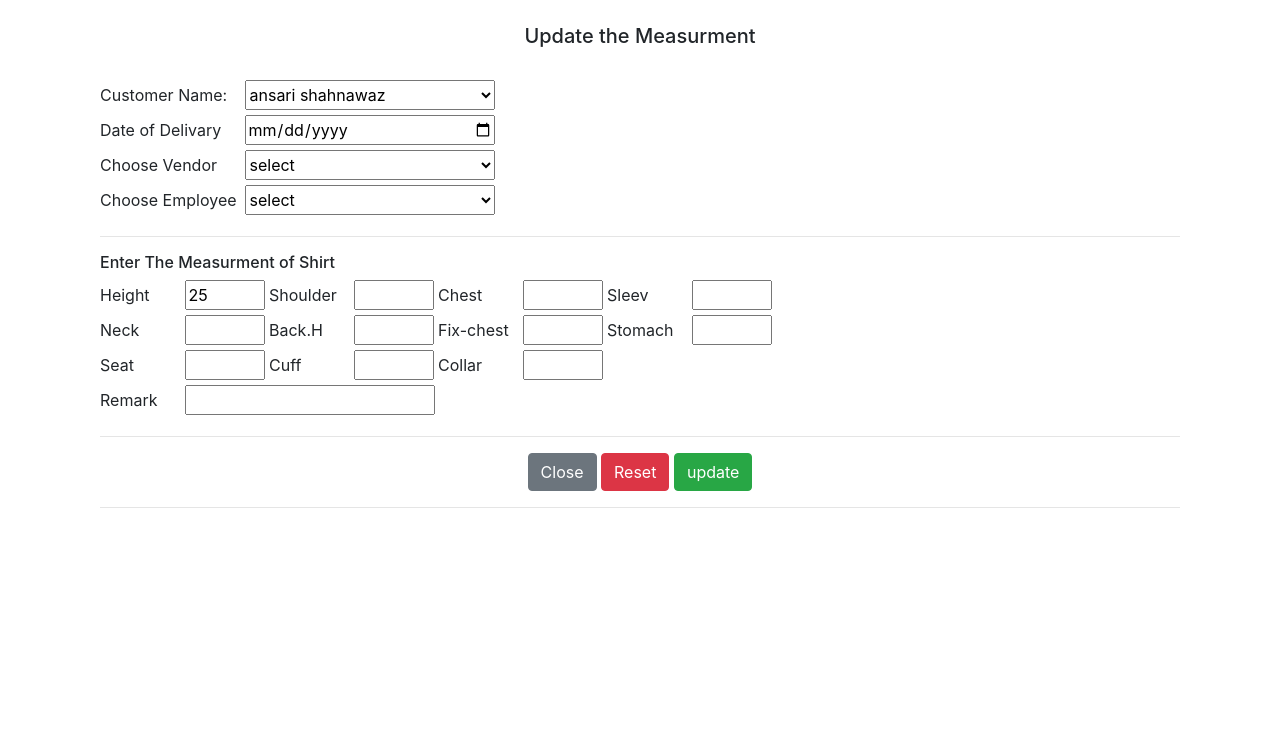
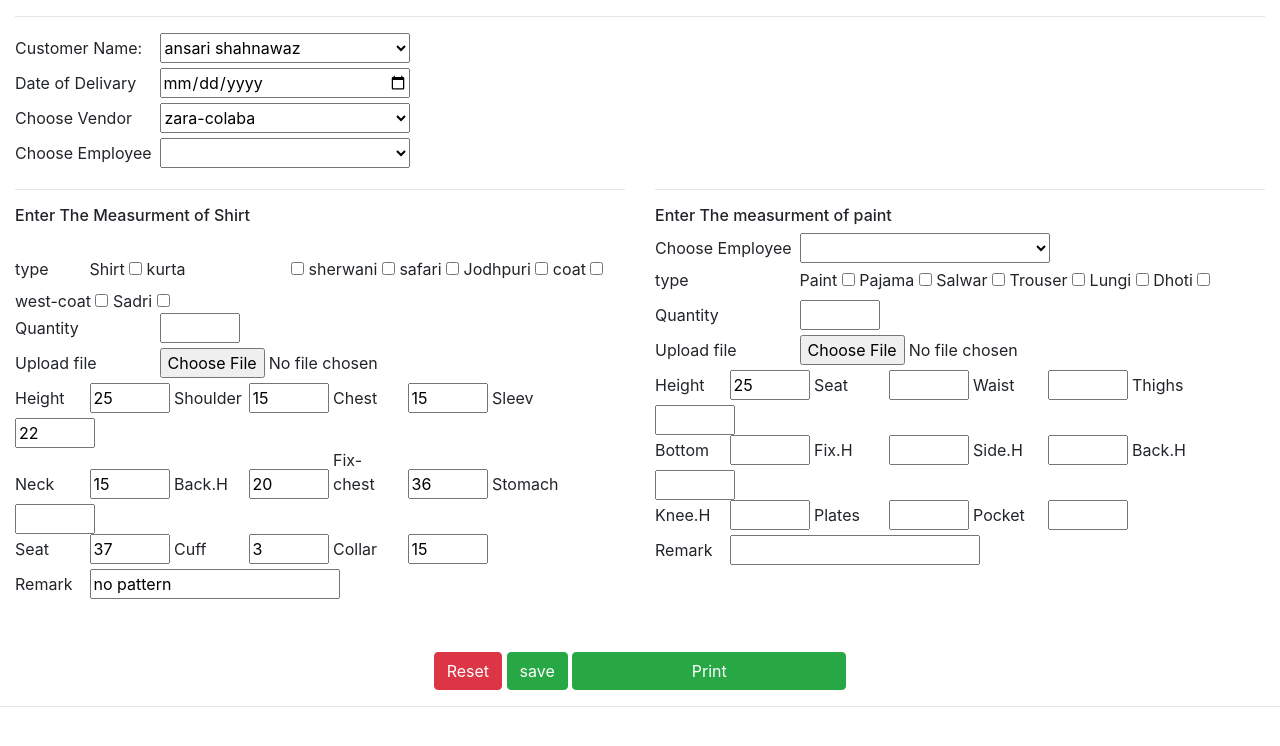
Before and after one commit to mohammedmoheed/smart_choice, a PHP site: page /project/Customer/order_update.php?id=6 in a window 1280 px wide. Shown: the top 746 px of the page. Run offline with PHP 8.4, Linux system fonts and the light colour scheme; data comes from the database, SQL or seed files in the repository; data that the repository does not hold is empty.

Commit message:
edit section works

```diff
--- a/Customer/order_update.php
+++ b/Customer/order_update.php
@@ -4,7 +4,6 @@ $id=$_GET['id'];
 $sqledit = "SELECT * FROM `orders` where sr='$id'";
 $resultedit= mysqli_query($conn, $sqledit);
 
-// Find the number of records returned
 $numedit = mysqli_num_rows($resultedit);
 $rowedit = mysqli_fetch_assoc($resultedit);
 ?>
@@ -47,7 +46,7 @@ $conn->close();
       display:inline-block;
       }
       #measurment{
-        width: 80px;
+        width: 70px;
       }
       .mycss{
         height:30px;
@@ -58,21 +57,19 @@ $conn->close();
   <title>Update details</title>
 </head>
 <body>
-<div class="container">
-<form action="order_update.php" method="post">
-          <br>
-        <h5 style="text-align:center;">Update the Measurment</h5>
-        <br>
-                        <div class="container">
+  <div class="container-fluid">
     <div class="row">
       <div class="col-sm-12">
+        <hr>
+      <form id="form1" action="shirt_reg.php" method="post" enctype="multipart/form-data">
+
                       <label>Customer Name:</label>
                       <?php
                     $sql3 = "SELECT id, cust_name FROM customer";
                     $result3 = mysqli_query($conn, $sql3);
                     if ($result3) {
 
-                                    echo '<select name="cust_name" class="mycss">';
+                            echo '<select name="cust_name" class="mycss" important>';
                             echo '<option>'.$rowedit['cust_name'].'</option>';
                             echo '<option>select</option>';
                             while ($row = mysqli_fetch_assoc($result3)) {
@@ -82,11 +79,9 @@ $conn->close();
                         } else {
                             echo "Error: " . $sql . "<br>" . mysqli_error($conn);
                         }
-                                ?>
-                        <div class="row">
-                          <div class="col">
+                        ?><br>
                     <label>Date of Delivary</label>
-                            <input type="date" name="del_date" id="del_date" class="mycss" Value="<?php echo $row['del_date'];?>"><br>
+                    <input type="date" name="del_date" id="del_date" value="<?php echo $rowedit['del_date'];?>" class="mycss"><br>
                     <label>Choose Vendor</label>
                     <?php
                     $sql = "SELECT id, ven_name FROM vendors";
@@ -94,6 +89,7 @@ $conn->close();
                     if ($result) {
 
                             echo '<select name="vendor" class="mycss">';
+                            echo '<option>'.$rowedit['vendor'].'</option>';
                             echo '<option>select</option>';
                             while ($row = mysqli_fetch_assoc($result)) {
                                 echo '<option value="' . $row['ven_name'] . '">' . $row['ven_name'] . ' '  . '</option>';
@@ -111,6 +107,7 @@ $conn->close();
                     if ($result2) {
 
                             echo '<select name="emp_name" id="emp_name" class="mycss">';
+                            echo '<option>'.$rowedit['emp_name'].'</option>';
                             echo '<option>select</option>';
                             while ($row = mysqli_fetch_assoc($result2)) {
                                 echo '<option value="' . $row['emp_name'] . '">' . $row['emp_name'] . ' '  . '</option>';
@@ -120,61 +117,164 @@ $conn->close();
                             echo "Error: " . $sql2 . "<br>" . mysqli_error($conn);
                         }
 
+                        ?>
+
+    </div>
+      <div class="col-sm-6">
+
+
+
+                    <hr>
+
+                        <h6>Enter The Measurment of Shirt</h6>
+                        <br>
+                        <label id="measurment">type</label>
+                        <lable>Shirt</label>
+                        <input type="checkbox" name="type[]" id="shirt" Value="shirt">
+                        <label>kurta</label>
+                        <input type="checkbox" name="type[]" id="kurta" Value="kurta">
+                        <lable>sherwani</label>
+                        <input type="checkbox" name="type[]" id="sherwani" Value="sherwani">
+                        <lable>safari</label>
+                        <input type="checkbox" name="type[]" id="safari" Value="safari">
+                        <lable>Jodhpuri</label>
+                        <input type="checkbox" name="type[]" id="Jodhpuri" Value="Jodhpuri">
+                        <lable>coat</label>
+                        <input type="checkbox" name="type[]" id="coat" Value="coat">
+                        <lable>west-coat</label>
+                        <input type="checkbox" name="type[]" id="west-coat" Value="west-coat">
+                        <lable>Sadri</label>
+                        <input type="checkbox" name="type[]" id="Sadri" Value="Sadri">
+                        <br>
+                        <label>Quantity</label>
+                        <input type="text" Value="<?php echo $rowedit['quantity'];?>" name="quantity" id="quantity">
+                        <br>
+                        <label>Upload file</label>
+                        <input type="file" name="uploadfile">
+                        <br>
+                        <label id="measurment">Height</label>
+                        <input type="text" value="<?php echo $rowedit['height'];?>" id="height" name="height">
+                        <label id="measurment">Shoulder</label>
+                        <input type="text" value="<?php echo $rowedit['shoulder'];?>" id="shoulder" name="shoulder">
+                        <label id="measurment">Chest</label>
+                        <input type="text" value="<?php echo $rowedit['chest'];?>" id="chest" name="chest">
+                        <label id="measurment">Sleev</label>
+                        <input type="text" value="<?php echo $rowedit['sleev'];?>" id="sleev" name="sleev">
+                        <br>
+                        <label id="measurment">Neck</label>
+                        <input type="text" value="<?php echo $rowedit['neck'];?>" id="neck" name="neck">
+                        <label id="measurment">Back.H</label>
+                        <input type="text" value="<?php echo $rowedit['bh'];?>" id="bh" name="bh">
+                        <label id="measurment">Fix-chest</label>
+                        <input type="text" value="<?php echo $rowedit['fix'];?>" id="fix" name="fix">
+                        <label id="measurment">Stomach</label>
+                        <input type="text" value="<?php echo $rowedit['stomach'];?>" id="stomach" name="stomach">
+                        <br>
+                        <label id="measurment">Seat</label>
+                        <input type="text"value="<?php echo $rowedit['seat'];?>" id="seat" name="seat">
+                        <label id="measurment">Cuff</label>
+                        <input type="text" value="<?php echo $rowedit['cuff'];?>" id="cuff" name="cuff">
+                        <label id="measurment">Collar</label>
+                        <input type="text" value="<?php echo $rowedit['collar'];?>" id="collar" name="collar">
+                        <br>
+                        <label id="measurment">Remark</label>
+                        <input type="text" value="<?php echo $rowedit['rem'];?>" id="rem" name="rem" class="mycss">
+
+    </div><!--col1-->
+    <div class="col-sm-6">
+      <hr>
+    <h6>Enter The measurment of paint</h6>
+                                <label>Choose Employee</label>
+                                <?php
+                            $sql4 = "SELECT id, emp_name FROM employee";
+                            $result4 = mysqli_query($conn, $sql4);
+                            if ($result4) {
+
+                                    echo '<select name="paint_emp_name" id="paint_emp_name" class="mycss">';
+                                    echo '<option>'.$rowedit['paint_emp_name'].'</option>';
+                                    echo '<option>select</option>';
+                                    while ($row = mysqli_fetch_assoc($result4)) {
+                                        echo '<option value="' . $row['emp_name'] . '">' . $row['emp_name'] . ' '  . '</option>';
+                                    }
+                                    echo '</select>';
+                                } else {
+                                    echo "Error: " . $sql4 . "<br>" . mysqli_error($conn);
+                                }
+
                                 mysqli_close($conn);
                                 ?>
+                                <br>
+                                <label id="paint_measurment">type</label>
+                                <lable>Paint</label>
+                                <input type="checkbox" name="paint_type[]" id="paint" Value="paint">
+                                <lable>Pajama</label>
+                                <input type="checkbox" name="paint_type[]" id="pajama" Value="pajama">
+                                <lable>Salwar</label>
+                                <input type="checkbox" name="paint_type[]" id="salwar" Value="salwar">
+                                <lable>Trouser</label>
+                                <input type="checkbox" name="paint_type[]" id="trouser" Value="trouser">
+                                <lable>Lungi</label>
+                                <input type="checkbox" name="paint_type[]" id="lungi" Value="lungi">
+                                <lable>Dhoti</label>
+                                <input type="checkbox" name="paint_type[]" id="dhoti" Value="dhoti">
+                                <br>
+                                <label>Quantity</label>
+                                <input type="text" value="<?php echo $rowedit['pquantity'];?>" name="pquantity" id="pquantity">
+                                <br>
+                                <label>Upload file</label>
+                                <input type="file" name="uploadfile1">
+                                <br>
+                                <label id="measurment">Height</label>
+                                <input type="text" value="<?php echo $rowedit['height'];?>" id="pheight" name="pheight">
+                                <label id="measurment">Seat</label>
+                                <input type="text" value="<?php echo $rowedit['pseat'];?>" id="pseat" name="pseat">
+                                <label id="measurment">Waist</label>
+                                <input type="text" value="<?php echo $rowedit['waist'];?>" id="waist" name="waist">
+                                <label id="measurment">Thighs</label>
+                                <input type="text"value="<?php echo $rowedit['thighs'];?>" id="thighs" name="thighs">
+                                <br>
+                                <label id="measurment">Bottom</label>
+                                <input type="text" value="<?php echo $rowedit['bottom'];?>" id="bottom" name="bottom">
+                                <label id="measurment">Fix.H</label>
+                                <input type="text" value="<?php echo $rowedit['fh'];?>" id="fh" name="fh">
+                                <label id="measurment">Side.H</label>
+                                <input type="text" id="sh" value="<?php echo $rowedit['sh'];?>" name="sh">
+                                <label id="measurment">Back.H</label>
+                                <input type="text" value="<?php echo $rowedit['pbh'];?>" id="pbh" name="pbh">
+                                <br>
+                                <label id="measurment">Knee.H</label>
+                                <input type="text" value="<?php echo $rowedit['kn'];?>" id="kn" name="kn">
+                                <label id="measurment">Plates</label>
+                                <input type="text" value="<?php echo $rowedit['plates'];?>" id="plates" name="plates">
+                                <label id="measurment">Pocket</label>
+                                <input type="text" value="<?php echo $rowedit['pocket'];?>" id="pocket" name="pocket">
+                                <br>
+                                <label id="measurment">Remark</label>
+                                <input type="text" value="<?php echo $rowedit['prem'];?>" id="prem" name="prem" class="mycss">
+    </div><!--col2-->
+    </div><!--row--><br><br>
+    <div class="row">
+      <div class="col-sm-12">
+      <center>
+                                  <button type="reset" class="btn btn-danger">Reset</button>
+                                  <input type="submit" class="btn btn-success" value="save" name="submit" id="submit">
+                                  <input type="btn" class="btn btn-success" value="Print" name="print" id="print">
+                                </center>
+
+                              </div>
+                              </div>
+
+    </div><!--fluid-->
+                                <hr>
 
 
 
 
-                            <hr>
-                            <div class="row">
-                              <div class="col">
-                                <h6>Enter The Measurment of Shirt</h6>
-                                <label id="measurment">Height</label>
-                                <input type="text" id="height"  name="height"  Value="<?php echo $rowedit['height'];?>">
-                                <label id="measurment">Shoulder</label>
-                                <input type="text" id="shoulder" name="shoulder" required>
-                                <label id="measurment">Chest</label>
-                                <input type="text" id="chest" name="chest" required>
-                                <label id="measurment">Sleev</label>
-                                <input type="text" id="sleev" name="sleev" required>
-                                <br>
-                                <label id="measurment">Neck</label>
-                                <input type="text" id="neck" name="neck" required>
-                                <label id="measurment">Back.H</label>
-                                <input type="text" id="bh" name="bh" required>
-                                <label id="measurment">Fix-chest</label>
-                                <input type="text" id="fix" name="fix" required>
-                                <label id="measurment">Stomach</label>
-                                <input type="text" id="stomach" name="stomach" required>
-                                <br>
-                                <label id="measurment">Seat</label>
-                                <input type="text" id="seat" name="seat" required>
-                                <label id="measurment">Cuff</label>
-                                <input type="text" id="cuff" name="cuff" required>
-                                <label id="measurment">Collar</label>
-                                <input type="text" id="collar" name="collar" required>
-                                <br>
-                                <label id="measurment">Remark</label>
-                                <input type="text" id="rem" name="rem" class="mycss">
-                                <hr>
-                                <div class="centainer footer">
-                                <center>
-                                <button type="button" class="btn btn-secondary" data-dismiss="modal">Close</button>
-                                  <button type="reset" class="btn btn-danger">Reset</button>
-                                  <input type="submit" class="btn btn-success" value="update" name="submit" id="submit">
-                                </center>
-                                <hr>
-                              </div>
 
-                            </div>
-                          </div>
-                        </div>
-                            </div>
-                          </div>
 
-                      </form>
-</div>
+
+
+
 
 
 
--- a/css/style.css
+++ b/css/style.css
@@ -51,13 +51,13 @@
   font-size:70px;
 }
 
-#height,#shoulder,#chest,#sleev,#neck,#bh,#fix,#stomach,#seat,#cuff,#collar,#quantity{
+#height,#quantity,#shoulder,#chest,#sleev,#neck,#bh,#fix,#stomach,#seat,#cuff,#collar{
   width: 80px;
 
 }
 #rem.prem{
   width: 530px;
 }
-#pheight,#pseat,#waist,#thighs,#bottom,#fh,#sh,#pbh,#kn,#plates,#pocket{
+#pheight,#pquantity,#pseat,#waist,#thighs,#bottom,#fh,#sh,#pbh,#kn,#plates,#pocket{
   width: 80px;
 }
```
Lines whose indentation alone changed are shown as unchanged.
